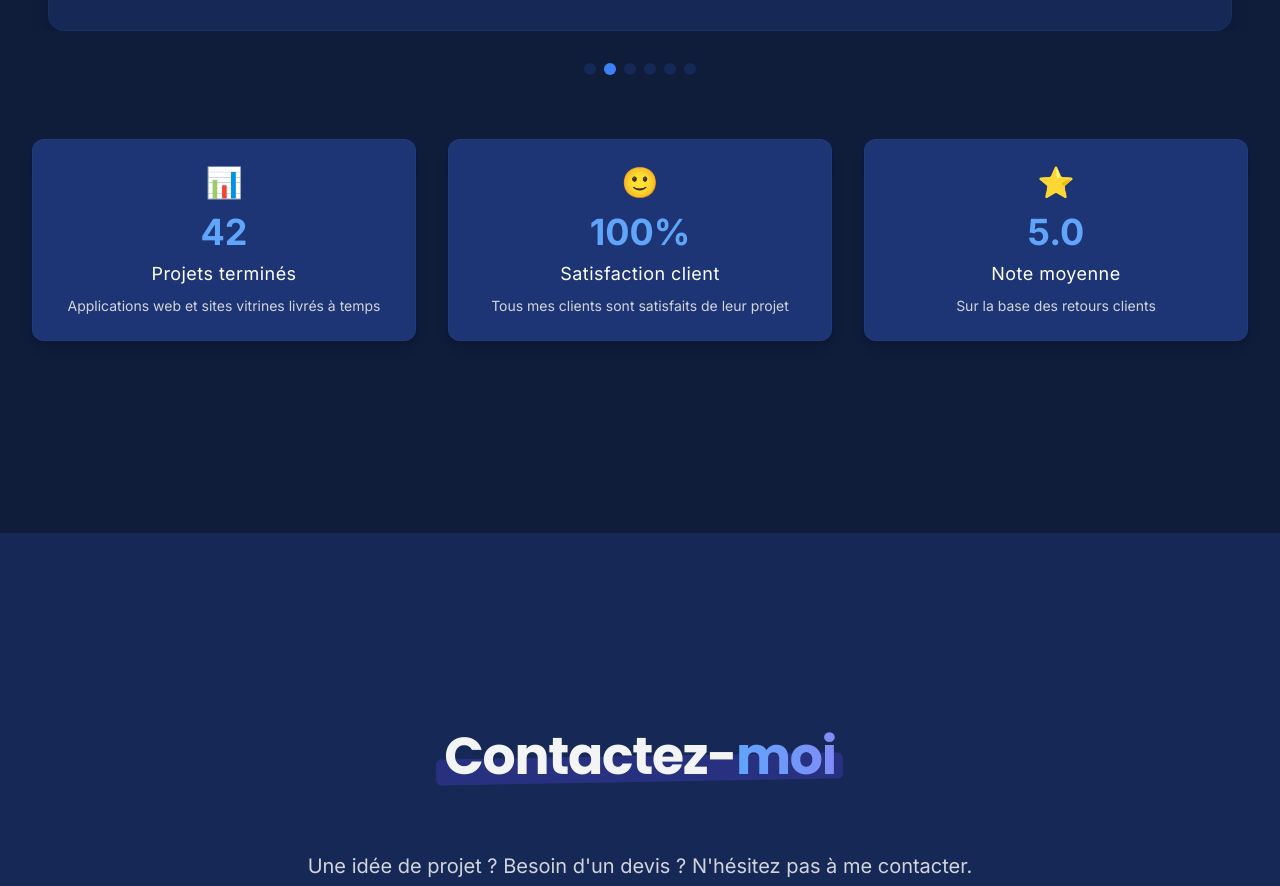
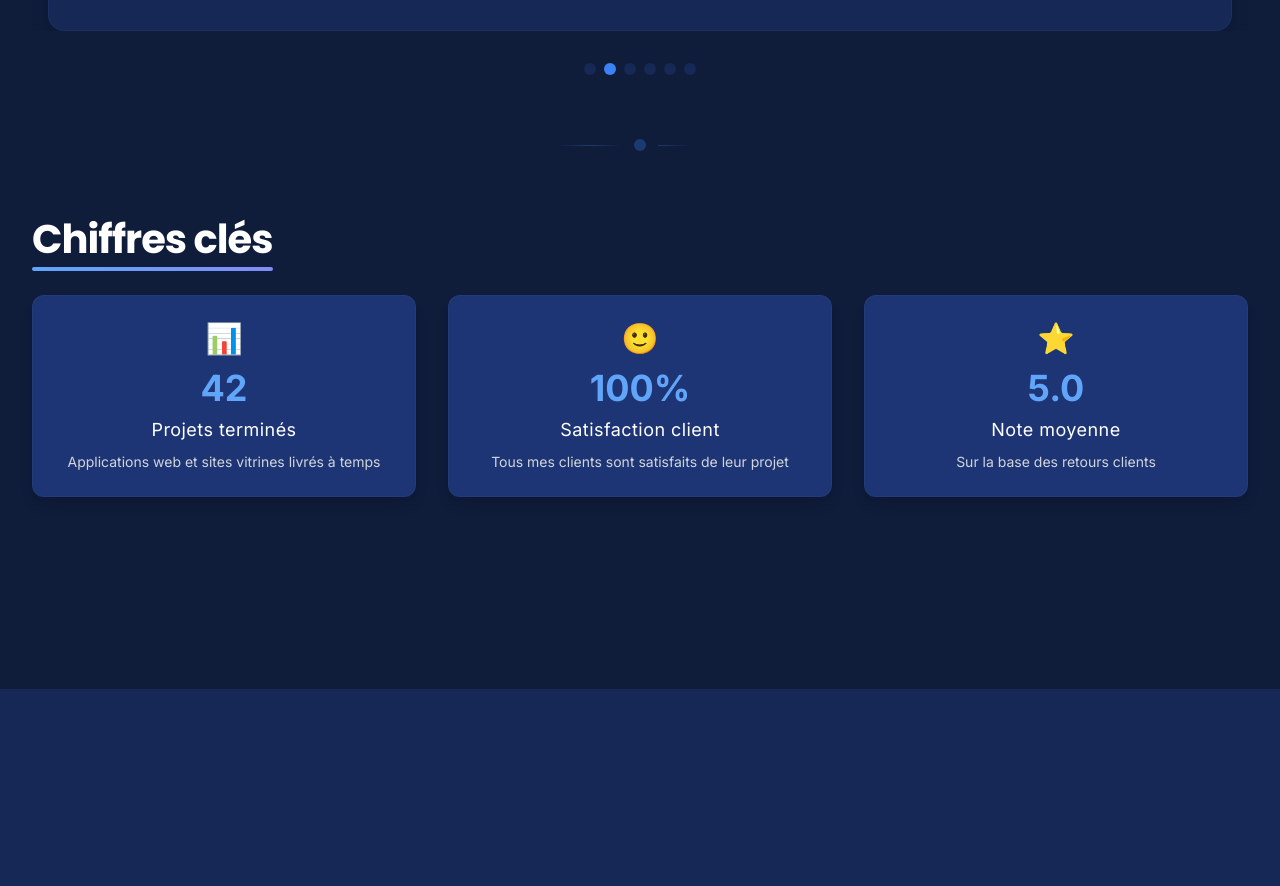
Before and after one commit to webdesigner68/portfolio, a Next.js app: page / in a window 1280 px wide. Shown: the part 8940-9826 px from the top of the page. Built offline with nearby package versions, Linux system fonts and the light colour scheme.

Commit message:
Séparation des animations entre témoignages et statistiques

```diff
--- a/src/components/sections/TestimonialsSection.tsx
+++ b/src/components/sections/TestimonialsSection.tsx
@@ -79,8 +79,10 @@ export default function TestimonialsSection() {
   const [isAnimating, setIsAnimating] = useState(false);
   const ref = useRef(null);
   const statsRef = useRef(null);
+  const statsTitleRef = useRef(null);
   const isInView = useInView(ref, { once: true, margin: "500px", amount: 0.2 });
-  const isStatsInView = useInView(statsRef, { once: true, margin: "500px", amount: 0.1 });
+  const isStatsInView = useInView(statsRef, { once: true, margin: "100px", amount: 0.3 });
+  const isStatsTitleInView = useInView(statsTitleRef, { once: true, margin: "150px", amount: 0.5 });
   const maxIndex = testimonials.length - 1;
 
   const nextSlide = () => {
@@ -218,8 +220,29 @@ export default function TestimonialsSection() {
           </div>
         </div>
 
-        {/* Statistiques */}
-        <div ref={statsRef} className="mt-16 grid grid-cols-1 md:grid-cols-2 lg:grid-cols-3 gap-8">
+        {/* Statistiques - Avec un séparateur visuel */}
+        <div className="relative">
+          <div className="flex items-center justify-center my-16">
+            <div className="h-px w-16 bg-gradient-to-r from-transparent via-blue-500/30 to-transparent"></div>
+            <div className="mx-3 w-3 h-3 rounded-full bg-blue-500/30"></div>
+            <div className="h-px w-16 bg-gradient-to-r from-blue-500/30 via-transparent to-transparent"></div>
+          </div>
+
+          {/* Titre de la section statistiques */}
+          <motion.h3
+            ref={statsTitleRef}
+            initial={{ opacity: 0, y: 20 }}
+            animate={isStatsTitleInView ? { opacity: 1, y: 0 } : {}}
+            transition={{ duration: 0.5 }}
+            className="text-2xl font-bold text-center text-white mb-8"
+          >
+            <span className="relative inline-block">
+              Chiffres clés
+              <div className="absolute -bottom-2 left-0 w-full h-1 bg-gradient-to-r from-blue-400 to-indigo-400 rounded-full"></div>
+            </span>
+          </motion.h3>
+
+          <div ref={statsRef} className="grid grid-cols-1 md:grid-cols-2 lg:grid-cols-3 gap-8">
             {[
               { value: "42", label: "Projets terminés", subtext: "Applications web et sites vitrines livrés à temps", icon: "📊" },
               { value: "100%", label: "Satisfaction client", subtext: "Tous mes clients sont satisfaits de leur projet", icon: "🙂" },
@@ -227,14 +250,14 @@ export default function TestimonialsSection() {
             ].map((stat, index) => (
               <motion.div
                 key={index}
-              initial={{ opacity: 0, y: 20, scale: 0.95 }}
+                initial={{ opacity: 0, y: 30, scale: 0.9 }}
                 animate={isStatsInView ? { opacity: 1, y: 0, scale: 1 } : {}}
                 transition={{
-                duration: 0.5,
-                delay: 0.1 + index * 0.1,
+                  duration: 0.7,
+                  delay: 0.2 + index * 0.3,
                   type: "spring",
-                stiffness: 300,
-                damping: 25
+                  stiffness: 200,
+                  damping: 20
                 }}
                 className="bg-[#1e3575] rounded-xl p-6 text-center shadow-lg border border-[#304b8a]/30 hover:border-blue-400/30 transition-colors group"
               >
@@ -246,6 +269,7 @@ export default function TestimonialsSection() {
             ))}
           </div>
         </div>
+      </div>
     </section>
   );
 }
```
Lines whose indentation alone changed are shown as unchanged.
